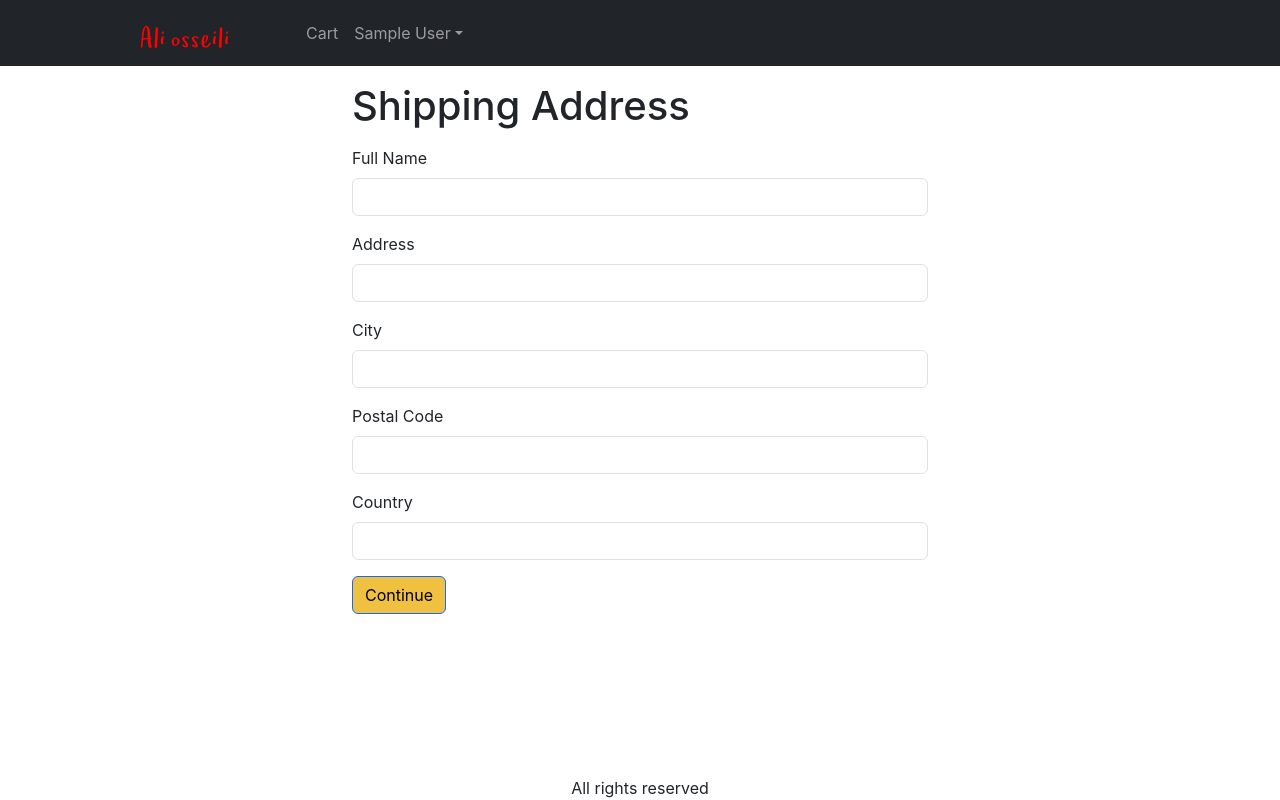
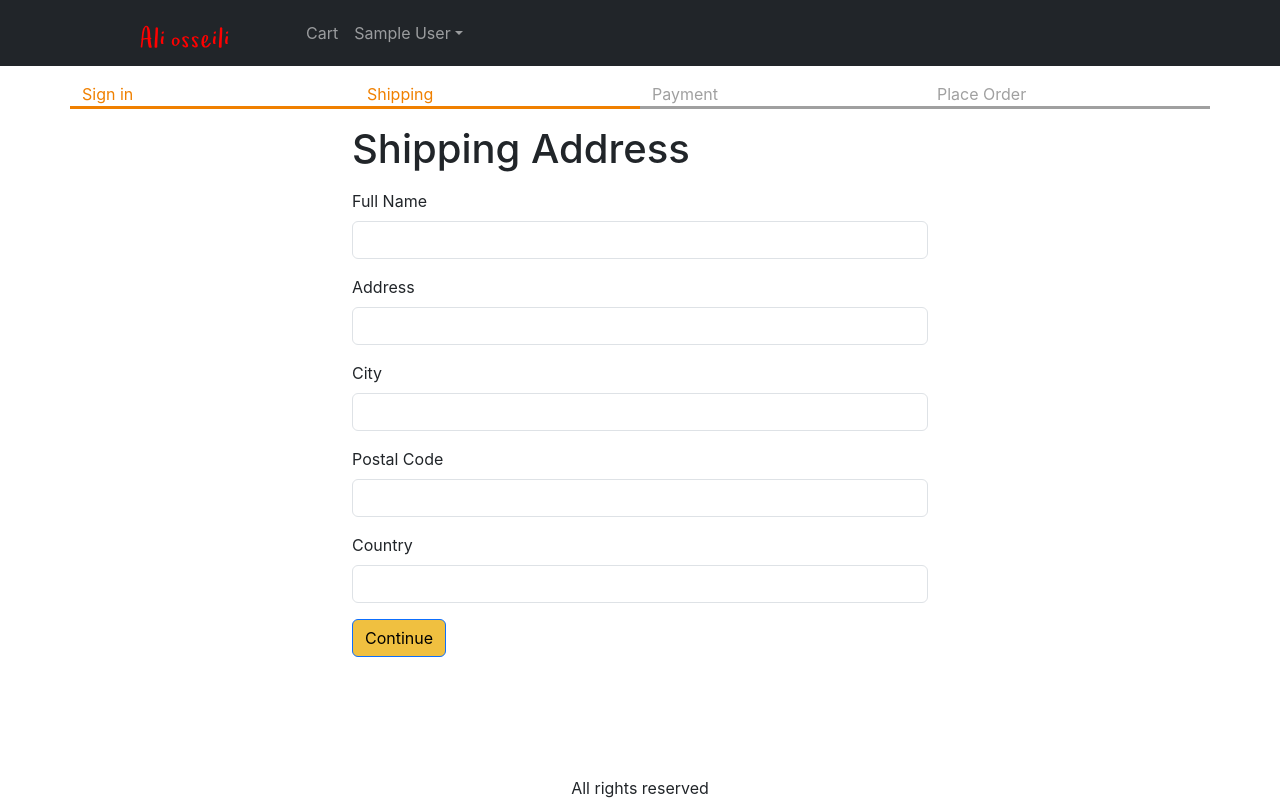
Before and after one commit to AliOsseili/ECommExample, a React (Create React App) app in the folder ecommFront/ecomm/: page /shipping in a window 1280 px wide. Built offline with nearby package versions, Linux system fonts and the light colour scheme; sample sign-in values are in the browser's storage.

Commit message:
Setup topbar UI for steps
Setting up CheckoutStepsComponent UI element .

```diff
--- /dev/null
+++ b/ecommFront/ecomm/src/components/CheckoutSteps.js
@@ -0,0 +1,14 @@
+import React from "react";
+import Row from "react-bootstrap/Row";
+import Col from "react-bootstrap/Col";
+
+export default function CheckoutSteps(props) {
+    return (
+        <Row className="checkout-steps">
+            <Col className={props.step1 ? "active" : ""}>Sign in</Col>
+            <Col className={props.step2 ? "active" : ""}>Shipping</Col>
+            <Col className={props.step3 ? "active" : ""}>Payment</Col>
+            <Col className={props.step4 ? "active" : ""}>Place Order</Col>
+        </Row>
+    );
+}
--- a/ecommFront/ecomm/src/index.css
+++ b/ecommFront/ecomm/src/index.css
@@ -58,3 +58,13 @@
 .small-container {
     max-width: 600px;
 }
+
+.checkout-steps div {
+    border-bottom: 0.2rem solid #a0a0a0;
+    color: #a0a0a0;
+}
+
+.checkout-steps div.active {
+    border-bottom: 0.2rem solid #f08000;
+    color: #f08000;
+}
--- a/ecommFront/ecomm/src/screens/ShippingAddressScreen.js
+++ b/ecommFront/ecomm/src/screens/ShippingAddressScreen.js
@@ -4,6 +4,7 @@
 import Button from "react-bootstrap/Button";
 import { useNavigate } from "react-router-dom";
 import { Store } from "../Store";
+import CheckoutSteps from "../components/CheckoutSteps";
 
 export default function ShippingAddressScreen() {
     const navigate = useNavigate();
@@ -54,6 +55,7 @@
             <Helmet>
                 <title>Shipping Address</title>
             </Helmet>
+            <CheckoutSteps step1 step2></CheckoutSteps>
             <div className="container small-container">
                 <h1 className="my-3">Shipping Address</h1>
                 <Form onSubmit={submitHandler}>
```
